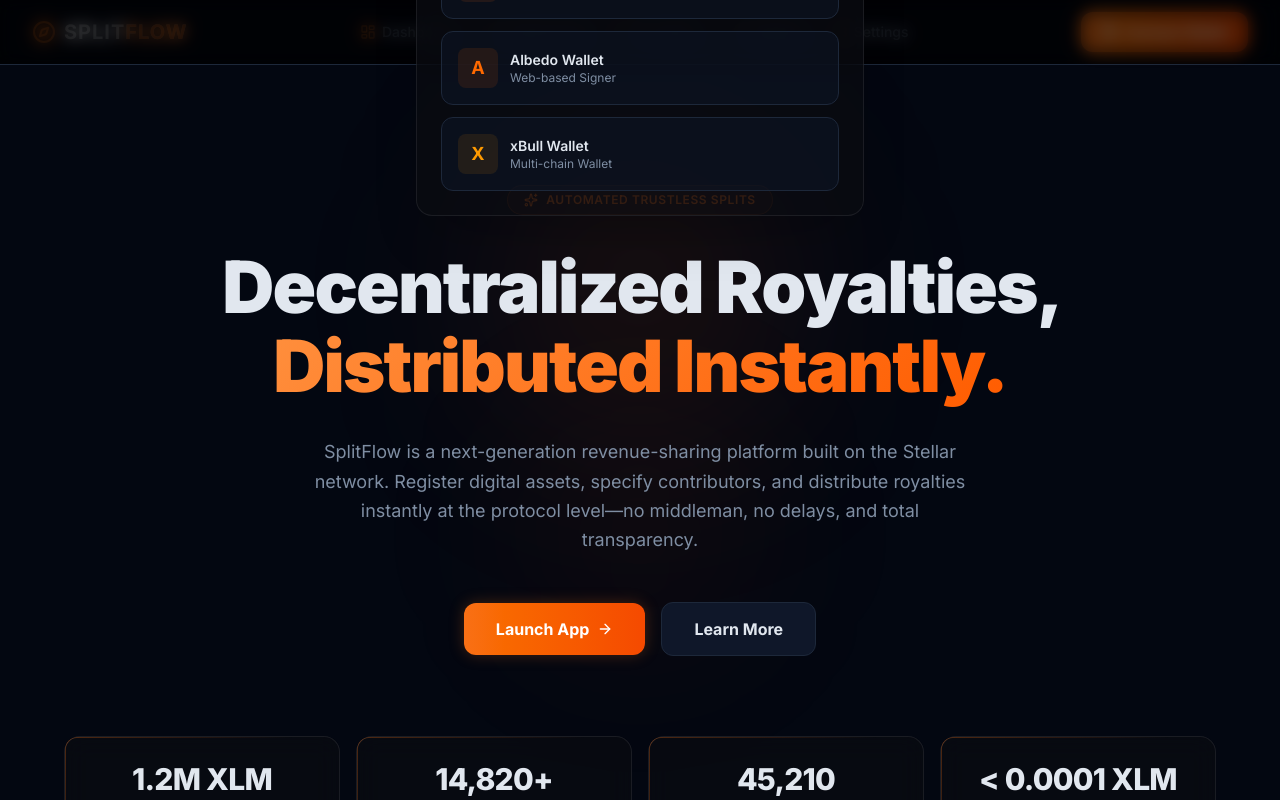
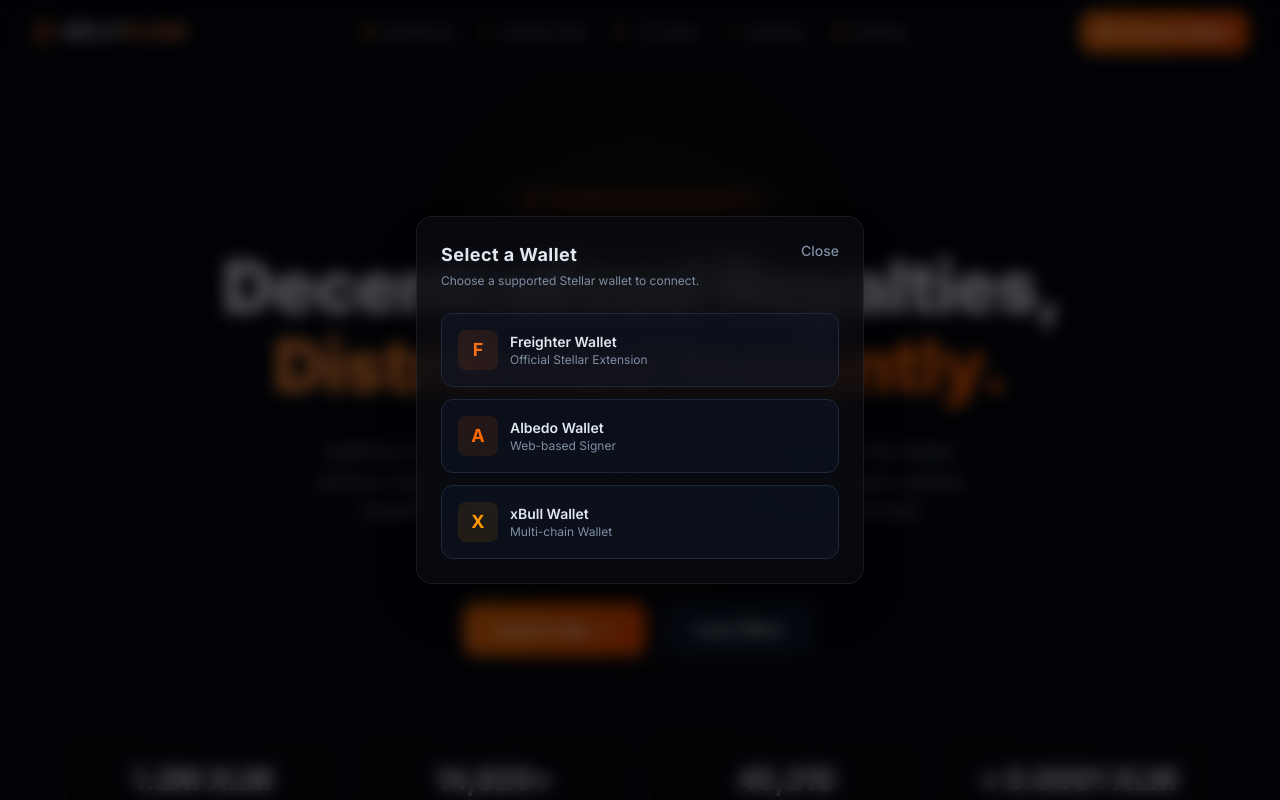
Before and after one commit to jayjit-2025/Spiltflow-, a Next.js app in the folder frontend/: page / in a window 1280 px wide. Both pictures are taken after a click on the button "Connect Wallet". Shown: the top 800 px of the page. Built offline with nearby package versions, Linux system fonts and the light colour scheme.

Commit message:
fix(frontend): use React Portal to render wallet selection modal to body to prevent sticky header clipping

```diff
--- a/frontend/src/components/WalletConnect.tsx
+++ b/frontend/src/components/WalletConnect.tsx
@@ -1,21 +1,26 @@
 'use client';
 
-import React, { useState } from 'react';
+import React, { useState, useEffect } from 'react';
+import { createPortal } from 'react-dom';
 import { useWalletStore } from '@/store/useWalletStore';
 import { ALBEDO_ID } from '@creit.tech/stellar-wallets-kit/modules/albedo';
 import { FREIGHTER_ID } from '@creit.tech/stellar-wallets-kit/modules/freighter';
 import { XBULL_ID } from '@creit.tech/stellar-wallets-kit/modules/xbull';
-import { Wallet, LogOut, Loader2, AlertCircle, RefreshCw } from 'lucide-react';
+import { Wallet, LogOut, Loader2, AlertCircle } from 'lucide-react';
 
 export default function WalletConnect() {
   const { address, isConnected, isConnecting, error, connect, disconnect, network, setNetwork } = useWalletStore();
   const [isOpen, setIsOpen] = useState(false);
+  const [mounted, setMounted] = useState(false);
+
+  useEffect(() => {
+    setMounted(true);
+  }, []);
 
   const handleConnect = async (walletId: string) => {
     await connect(walletId);
     setIsOpen(false);
   };
-
 
   const truncateAddress = (addr: string) => {
     return `${addr.slice(0, 6)}...${addr.slice(-4)}`;
@@ -73,9 +78,9 @@
         </button>
       )}
 
-      {/* Wallet Selector Modal */}
-      {isOpen && (
-        <div className="fixed inset-0 z-50 flex items-center justify-center">
+      {/* Wallet Selector Modal via Portal */}
+      {isOpen && mounted && createPortal(
+        <div className="fixed inset-0 z-50 flex items-center justify-center p-4">
           {/* Backdrop */}
           <div
             className="absolute inset-0 bg-black/65 backdrop-blur-sm"
@@ -165,7 +170,8 @@
               </div>
             )}
           </div>
-        </div>
+        </div>,
+        document.body
       )}
     </div>
   );
```
